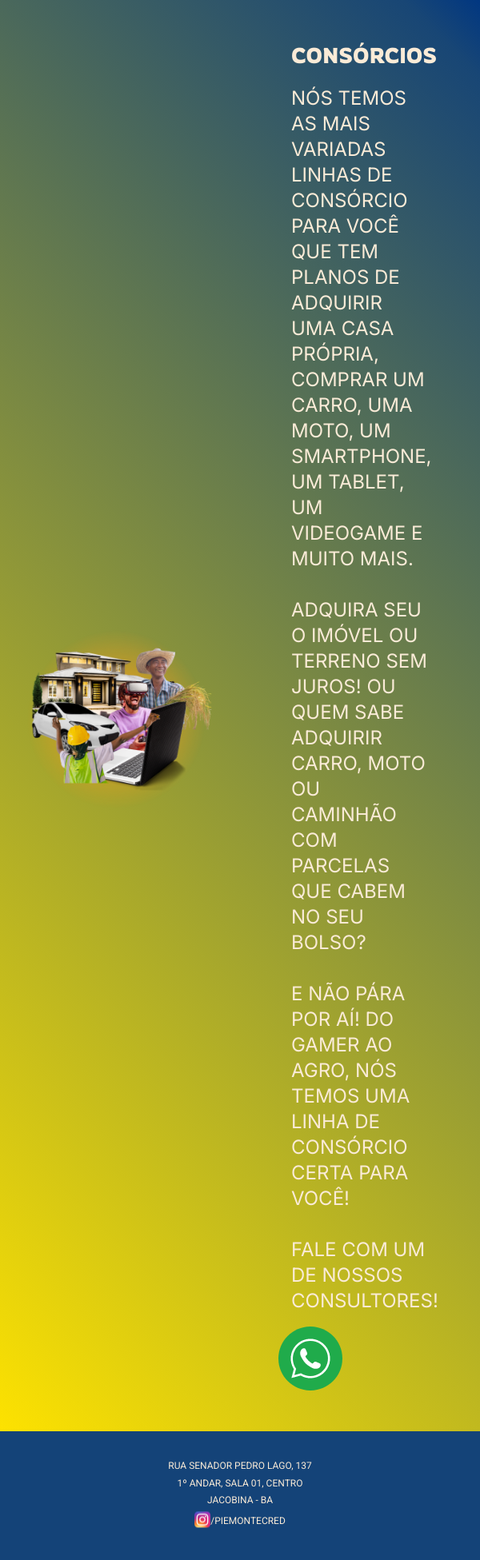
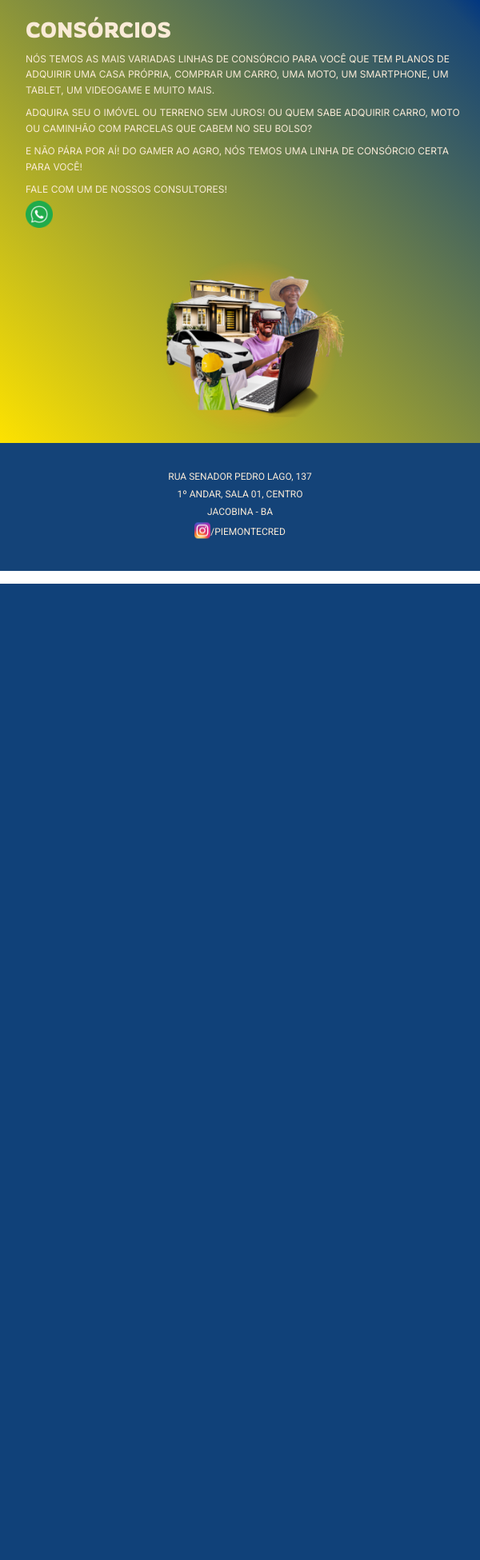
Before and after one commit to pablobagano/piemonte_v02, a Django app: page /consorcios in a window 600 px wide. Shown: the part 70-2021 px from the top of the page at 80% size. After the commit the page ends 800 px from the top, so only its background shows below. Run offline with Django 4.2, Linux system fonts and the light colour scheme.

Commit message:
Consorcios queries2.css

```diff
--- a/setup/static/styles/queries2.css
+++ b/setup/static/styles/queries2.css
@@ -158,4 +158,47 @@
 
 
     }
+    .consorcios{
+        width: 100%;
+        box-sizing: border-box;
+        flex-direction: column-reverse;
+        justify-content: flex-start;
+    }
+    .consorcio-texto{
+        width: 100%;
+        height: auto;
+        display: flex;
+        flex-direction: column;
+        align-items: flex-start;
+        padding: 1em;
+    }
+    .consorcio-texto p{
+        font-size: 2vw;
+        color: antiquewhite;
+        font-family: 'Inter', sans-serif;
+        line-height: 1.2rem;
+        margin: 0.3rem;
+        margin-left: 1rem;
+        }
+    .consorcio-texto h1{
+        margin-left: 1rem;
+    }
+    .zap1{
+        width: 30%;
+        margin-left: 1rem;
+        margin-right: 1rem;
+    }
+    .consorcio-pic{
+        box-sizing: border-box;
+        width: 100%;
+        height: auto;
+        display: flex;
+        align-items: center;
+        padding: 0.5em;
+    }
+    .consorcio-png{
+        width: 40%;
+        align-self: center;
+        margin-left: 32vw;
+    }
 }
```
